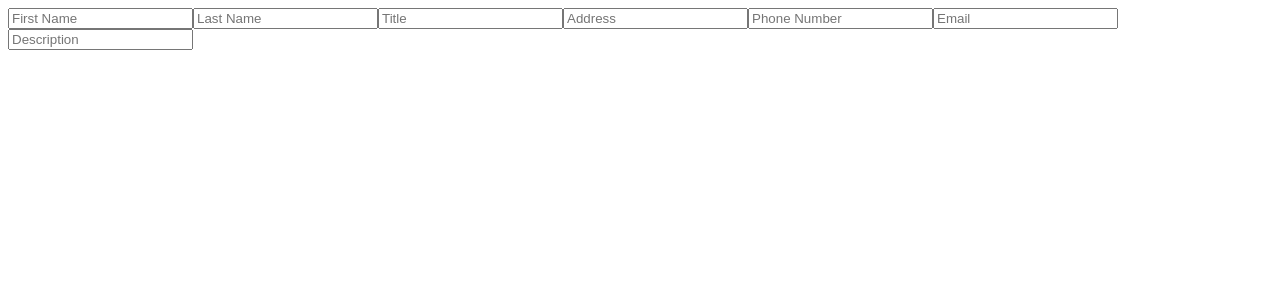
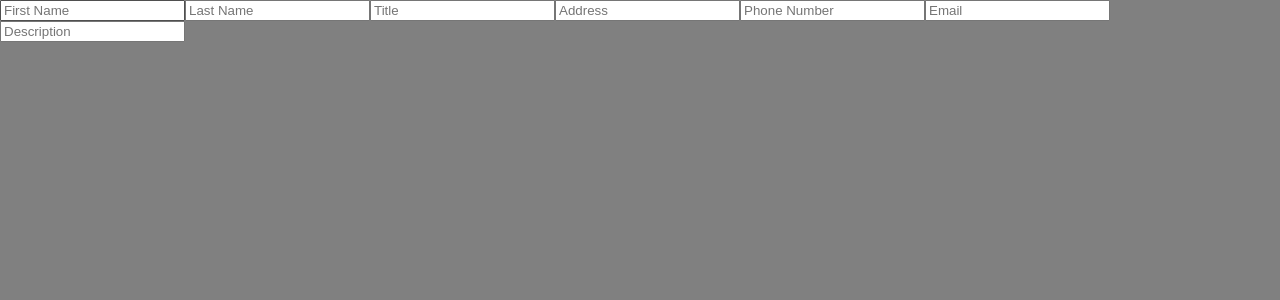
Before and after one commit to Joel-Singh/cv-project, a React (Create React App) app: page / in a window 1280 px wide. Shown: the top 300 px of the page. Built offline with nearby package versions, Linux system fonts and the light colour scheme.

Commit message:
Add gray background with css

```diff
--- a/src/App.js
+++ b/src/App.js
@@ -1,5 +1,6 @@
 import React, { Component } from "react";
 import PersonalInformation from "./components/PersonalInformation";
+import './style.css'
 
 export default class App extends Component {
   constructor(props) {
@@ -7,7 +8,7 @@ export default class App extends Component {
   }
 
   render() {
-    return (<div>
+    return (<div className="app">
         <PersonalInformation />
       </div>);
   }
--- /dev/null
+++ b/src/style.css
@@ -0,0 +1,20 @@
+* {
+  box-sizing: content-box;
+}
+html {
+  height: 100vh;
+  width: 100vw;
+}
+
+body {
+  padding: 0;
+  margin: 0;
+}
+
+body, #root, .app {
+  height: 100%;
+}
+
+.app {
+  background-color: grey;
+}
```
